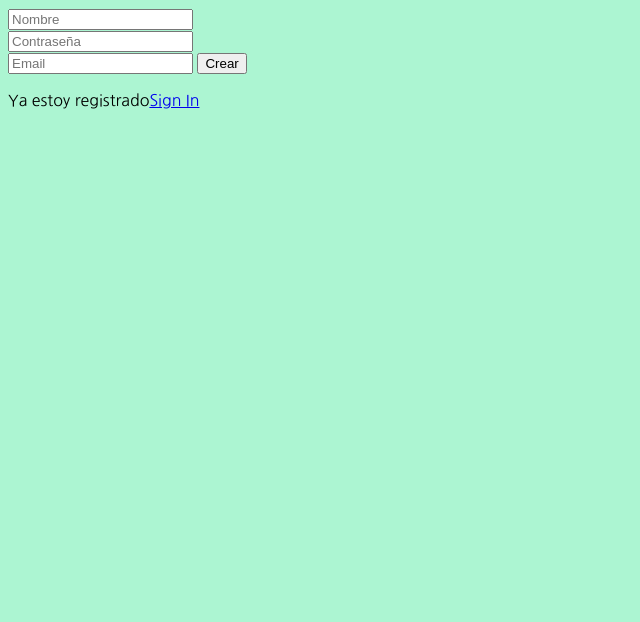
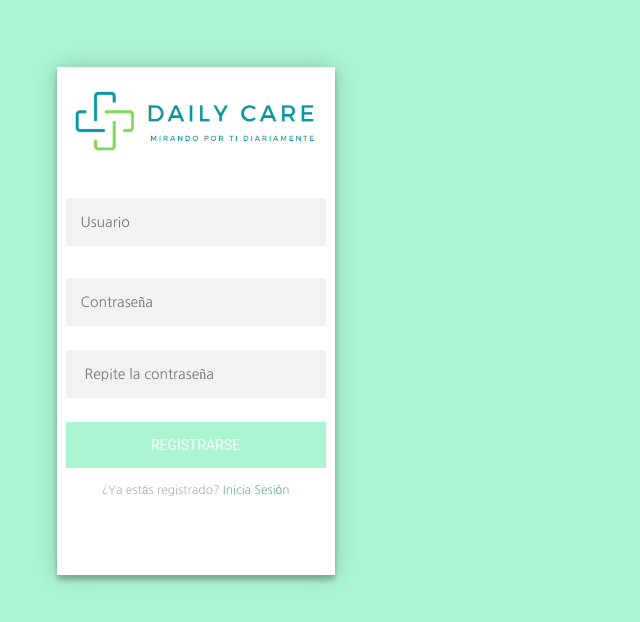
Before and after one commit to lgruneirodem/ProyectoFinal_Interfaces, a plain HTML site: page registro.html in a window 1280 px wide. Shown: the whole page, without its empty margins (0-640 px from the left). Drawn offline with Linux system fonts and the light colour scheme.

Commit message:
registro

```diff
--- /dev/null
+++ b/css/registro.css
@@ -0,0 +1,137 @@
+:root{
+    --nuestroColor:#acf5D2;
+    --segundoColor: #70b58d;
+    --tercerColor: #4e7982;
+    --Blanco: #FFFFFF;
+    --Negro: #000000;
+}
+
+html,body{
+    background-color: #ACF5D2;
+    width: 375px;
+    height: 667px ;
+    font-family:'Nanum Gothic', sans-serif;
+
+}
+.registro-page {
+    display: flex;
+    width: 260px;
+    height: 508px ;
+    padding: 8% 0 0;
+    justify-content: center;
+    align-items: center;
+    margin: auto;
+
+  }
+  .form {
+    /*z-index: 1;*/
+    display: flex;
+    background: #FFFFFF;
+    width: 300px;
+    height:490px;
+    margin-top: 60px;
+    margin-bottom: 2px;
+    padding: 9px;
+    text-align: center;
+    box-shadow: 0 0 20px 0 rgba(0, 0, 0, 0.2), 0 5px 5px 0 rgba(0, 0, 0, 0.24);
+  }
+
+  .form input {
+    flex: 3;
+    font-family:'Nanum Gothic', 'sans-serif';
+    outline: 0;
+    background: #f2f2f2;
+    width: 100%;
+    border: 0;
+    margin: 0 0 15px;
+    padding: 15px;
+    box-sizing: border-box;
+    font-size: 14px;
+  }
+  .form button {
+    font-family: "Roboto", sans-serif;
+    text-transform: uppercase;
+    outline: 0;
+    background:#ACF5D2 ;
+    width: 100%;
+    border: 0;
+    padding: 15px;
+    color: #FFFFFF;
+    font-size: 14px;
+    -webkit-transition: all 0.3 ease;
+    transition: all 0.3 ease;
+    cursor: pointer;
+    margin-top: ;
+  }
+  .logo{
+    width: 260px;
+    align-items: center;
+  }
+  #NewUser{
+    margin-top: 4vh ;
+    margin-bottom: 2vh;
+  }
+  #NewPass{
+    margin-top: 2vh;
+    margin-bottom: 3vh;
+  }
+  .form button:hover,.form button:active,.form button:focus {
+    background:#70b58d;
+  }
+  #RepeatPass{
+      margin-bottom: 3vh;
+
+  }
+
+  .form .message {
+    margin: 15px 0 0;
+    color: #b3b3b3;
+    font-size: 12px;
+  }
+  .form .message a {
+    color: #70b58d;
+    text-decoration: none;
+  }
+  .form .register-form {
+    display: none;
+  }
+  .container {
+    position: relative;
+    z-index: 1;
+    max-width: 300px;
+    margin: 0 auto;
+  }
+  .container:before, .container:after {
+    content: "";
+    display: block;
+    clear: both;
+  }
+  .container .info {
+    margin: 50px auto;
+    text-align: center;
+  }
+  .container .info h1 {
+    margin: 0 0 15px;
+    padding: 0;
+    font-size: 36px;
+    font-weight: 300;
+    color: #1a1a1a;
+  }
+  .container .info span {
+    color: #4d4d4d;
+    font-size: 12px;
+  }
+  .container .info span a {
+    color: #000000;
+    text-decoration: none;
+  }
+  .container .info span .fa {
+    color: #EF3B3A;
+  }
+  body {
+    background: #acf5D2; /* fallback for old browsers */
+    /*background: linear-gradient(90deg, rgba(141,194,111,1) 0%, rgba(118,184,82,1) 50%);*/
+    font-family: 'Nanum Gothic', sans-serif;
+    -webkit-font-smoothing: antialiased;
+    -moz-osx-font-smoothing: grayscale;
+  }
--- a/registro.html
+++ b/registro.html
@@ -4,19 +4,22 @@
     <meta charset="UTF-8">
     <meta http-equiv="X-UA-Compatible" content="IE=edge">
     <meta name="viewport" content="width=device-width, initial-scale=1.0">
-    <link rel="stylesheet" href="css/login.css">
+    <link rel="stylesheet" href="css/registro.css">
     <link href="https://fonts.googleapis.com/css2?family=Lora&family=Nanum+Gothic&display=swap" rel="stylesheet">
-    <title>Document</title>
+    <title>Registro</title>
 </head>
 <body>
     <div class="registro-page">
-        <form id="registro" class="register-form">
-            <input id="Nombre" type="text" placeholder="Nombre"/>
-            <input id="passwordNew" type="password" placeholder="Contraseña"/>
-            <input id="email" type="text" placeholder="Email"/>
-            <button id="botonCrear">Crear</button>
-            <p class="message">Ya estoy registrado<a href="#login">Sign In</a></p>
-        </form>
+        <div class="form">
+            <form id="registro"class="registro-form">
+              <img class= "logo"src="images/logo2.png">
+              <input id="NewUser"type="text" placeholder="Usuario"/>
+              <input id ="NewPass"type="password" placeholder="Contraseña"/>
+              <input id ="RepeatPass"type="password" placeholder=" Repite la contraseña"/>
+              <button id="botonRegistro">Registrarse</button>
+              <p class="message">¿Ya estás registrado? <a href="login.html">Inicia Sesión</a></p>
+            </form>
+          </div>
     </div>
 </body>
 </html>
```
Also changed, not shown: contactos.html (+31 -0 lines), login.html (+1 -1 lines).
